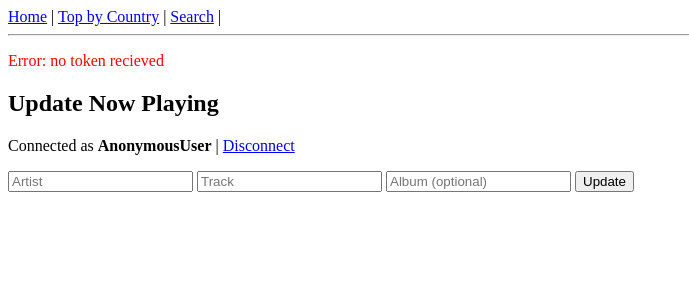
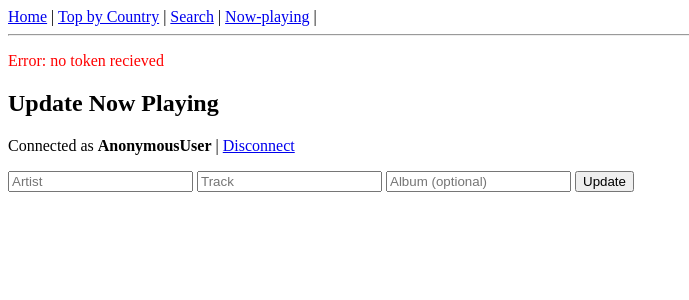
Before and after one commit to Emptiedfull/Dvmtask, a Django app: page /lastfm/callback/ in a window 1280 px wide. Shown: the top 300 px of the page, without its empty margins (0-689 px from the left). Run offline with Django 5.2, Linux system fonts and the light colour scheme.

Commit message:
reamde + now-playing added to nav

```diff
--- a/lastfm/templates/lastfm/nav.html
+++ b/lastfm/templates/lastfm/nav.html
@@ -6,6 +6,7 @@
     <a href="{% url 'home' %}">Home</a> |
     <a href="{% url 'top' %}">Top by Country</a> |
     <a href="{% url 'search' %}">Search</a> |
+    <a href="{% url 'now-playing' %}">Now-playing</a> |
   </nav>
   <hr>
   {% if error %}<p style="color:red">Error: {{ error }}</p>{% endif %}
```
Also changed, not shown: config/settings/prod.py (line endings or trailing spaces), readme.md (added).
